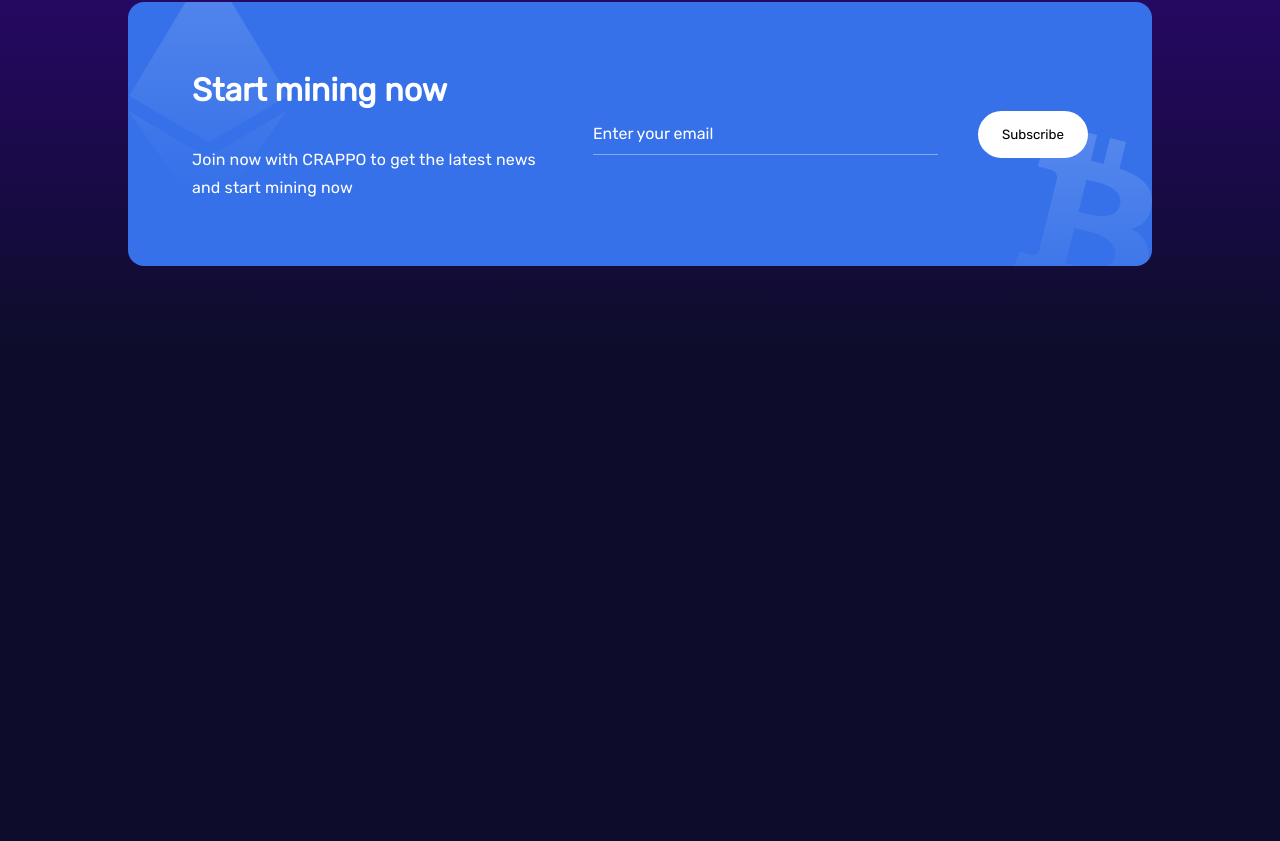
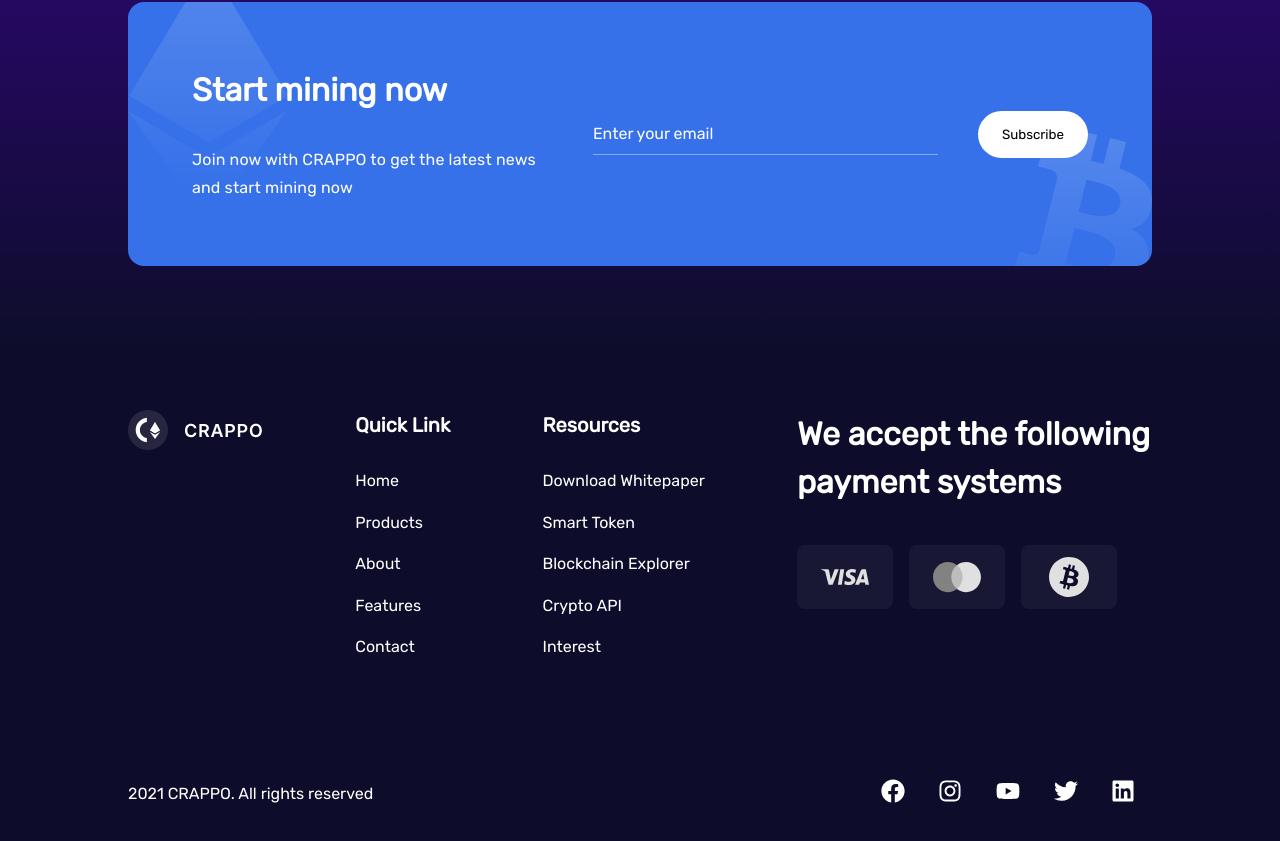
Before and after one commit to jeffreyik/crappo-website, a React (Vite) app: page / in a window 1280 px wide. Shown: the part 4728-5569 px from the top of the page. Before the commit the page ends 5074 px from the top, so only its background shows below. Built offline with nearby package versions, Linux system fonts and the light colour scheme.

Commit message:
add: footer section

```diff
--- a/package.json
+++ b/package.json
@@ -10,7 +10,8 @@
   },
   "dependencies": {
     "react": "^18.2.0",
-    "react-dom": "^18.2.0"
+    "react-dom": "^18.2.0",
+    "react-icons": "^4.4.0"
   },
   "devDependencies": {
     "@types/react": "^18.0.17",
--- a/src/App.jsx
+++ b/src/App.jsx
@@ -1,5 +1,6 @@
 import Content from './components/crappo/Content'
 import Features from './components/features/Features'
+import Footer from './components/footer/Footer'
 import Hero from './components/hero/Hero'
 import Navbar from './components/nav/Navbar'
 import Newsletter from './components/newsletter/Newsletter'
@@ -18,6 +19,7 @@
       <Trade />
       <Features />
       <Newsletter />
+      <Footer />
     </>
   )
 }
--- /dev/null
+++ b/src/components/footer/Footer.jsx
@@ -0,0 +1,62 @@
+import { footerLinks } from '../../constants/data'
+import { FaFacebook, FaInstagram, FaYoutube, FaTwitter, FaLinkedin } from 'react-icons/fa'
+import "./footer.css"
+
+const Footer = () => {
+
+  const footerLinkEl = footerLinks.map(links => {
+    return (
+      <div key={links.title} className="links">
+        <h3>{links.title}</h3>
+        {
+          links.links.map(link => (
+            <a href="/" key={link.name}>{link.name}</a>
+          ))
+        }
+      </div>
+    )
+  })
+
+  return (
+    <footer>
+        <div className="container">
+            <div className="footer-grid">
+              <a href="/">
+                <img src="/img/logo.svg" alt="" />
+              </a>
+              { footerLinkEl }
+              <div>
+                <h2>We accept the following payment systems</h2>
+                <div className="payment-cards">
+                  <img src="/img/visa.svg" alt="" />
+                  <img src="/img/mastercard.svg" alt="" />
+                  <img src="/img/bitcoin.svg" alt="" />
+                </div>
+              </div>
+            </div>
+            <div className="bottom-footer">
+              <h5>2021 CRAPPO. All rights reserved</h5>
+              <div className="social-links">
+                <a href="/">
+                  <FaFacebook />
+                </a>
+                <a href="/">
+                  <FaInstagram />
+                </a>
+                <a href="/">
+                  <FaYoutube />
+                </a>
+                <a href="/">
+                  <FaTwitter />
+                </a>
+                <a href="/">
+                  <FaLinkedin />
+                </a>
+              </div>
+            </div>
+        </div>
+    </footer>
+  )
+}
+
+export default Footer
--- /dev/null
+++ b/src/components/footer/footer.css
@@ -0,0 +1,62 @@
+footer {
+    padding: 4em 0;
+}
+
+.footer-grid {
+    display: flex;
+    justify-content: space-between;
+    flex-wrap: wrap;
+}
+
+.footer-grid .links {
+    display: flex;
+    flex-direction: column;
+}
+
+.footer-grid h2 {
+    font-size: 32px;
+    line-height: 48px;
+    width: 355px;
+    padding-bottom: 1.2em;
+}
+
+.footer-grid .payment-cards > * {
+    padding-right: 1em;
+}
+
+.links h3 {
+    font-size: 20px;
+    line-height: 30px;
+    padding-bottom: 1em;
+}
+
+.links > a {
+    padding: .7em 0;
+}
+
+.links > a:hover {
+    color: #3671E9;
+}
+
+.bottom-footer {
+    padding-top: 7em;
+    display: flex;
+    justify-content: space-between;
+    align-items: center;
+}
+
+.bottom-footer h5 {
+    font-weight: 400;
+    font-size: 16px;
+    letter-spacing: 1%;
+    line-height: 28px;
+}
+
+.social-links a {
+    font-size: 24px;
+    margin: .7em;
+}
+
+.social-links > a:hover {
+    color:#3671E9;
+}
--- a/src/constants/data.js
+++ b/src/constants/data.js
@@ -44,3 +44,46 @@
         id: 3,
     },
 ]
+
+export const footerLinks = [
+    {
+        title: "Quick Link",
+        links: [
+            {
+                name: "Home"
+            },
+            {
+                name: "Products"
+            },
+            {
+                name: "About"
+            },
+            {
+                name: "Features"
+            },
+            {
+                name: "Contact"
+            },
+        ]
+    },
+    {
+        title: "Resources",
+        links: [
+            {
+                name: "Download Whitepaper"
+            },
+            {
+                name: "Smart Token"
+            },
+            {
+                name: "Blockchain Explorer"
+            },
+            {
+                name: "Crypto API"
+            },
+            {
+                name: "Interest"
+            },
+        ]
+    }
+]
```
Also changed, not shown: 1 other file (tests, documents, lock files or other folders).
